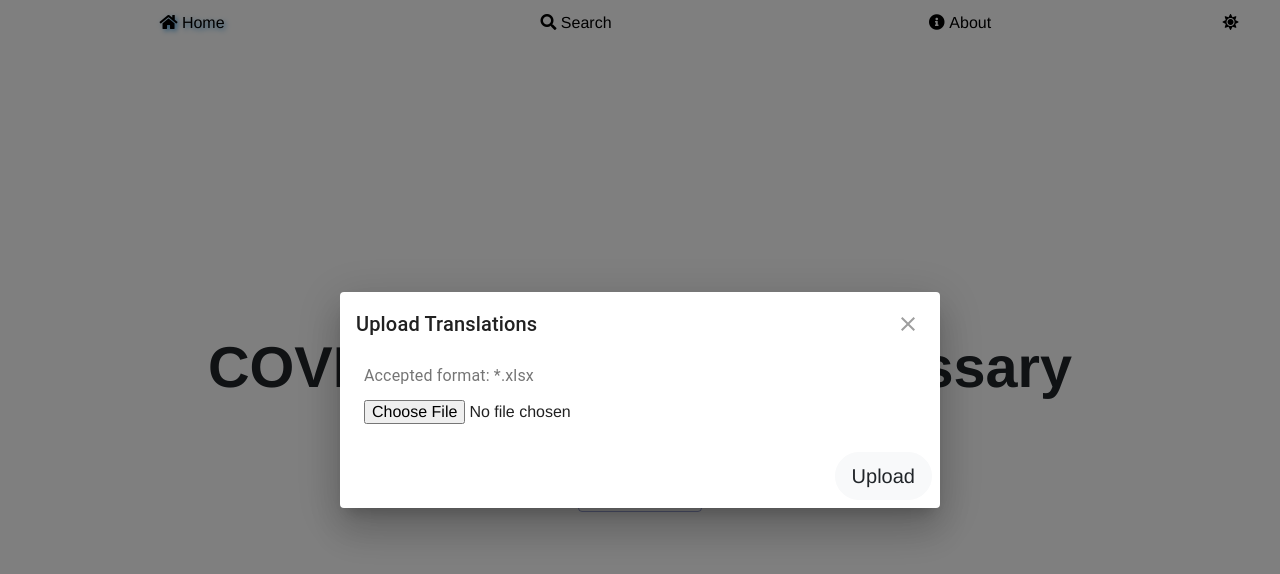
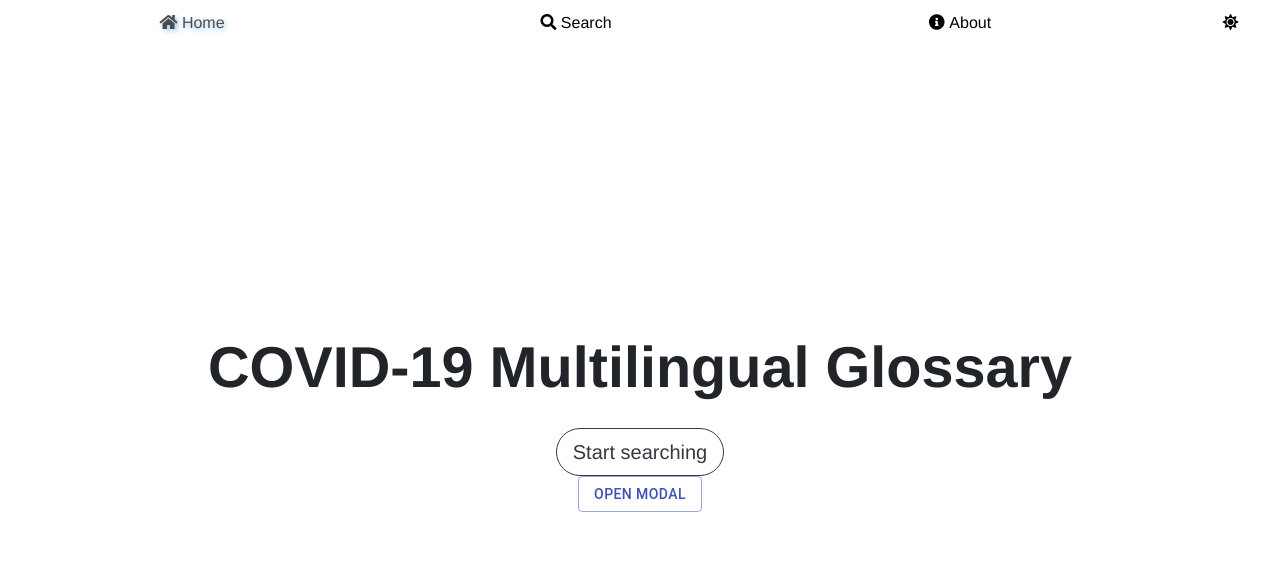
Before and after one commit to UoaWDCC/wdcc-cmlg-frontend, a React (Create React App) app: page / in a window 1280 px wide. Shown: the top 574 px of the page. Built offline with nearby package versions, Linux system fonts and the light colour scheme.

Commit message:
[CMLG-029] Update header error
Issue:
Incorrect header values for error. Missing Pinyin

Solution:
Switched to use MUI which exposes the onOpen, onClose.

Risk:
N/A

Reviewed by :
Dave, Min Sun, Eileen, Hayoon, Clarissa, Kevin

```diff
--- a/src/components/UploadPopUp.js
+++ b/src/components/UploadPopUp.js
@@ -22,14 +22,14 @@ const styles = (theme) => ({
 
 const errorMsgText = {
     invalidExtension: "Invalid file extension ",
-    invalidHeaders: "Invalid file format – Columns must be in the following order: Chinese, English, Italian, Arabic, Serbian, Croatian, Russian, German, Hebrew,  French,  Hungarian,  Slovak,  Spanish, Português, Türkçe, Greek, Romanian"
+    invalidHeaders: "Invalid file format – Columns must be in the following order: Chinese, Pinyin, English, Italian, Arabic, Serbian, Croatian, Russian, German, Hebrew,  French,  Hungarian,  Slovak,  Spanish, Português, Türkçe, Greek, Romanian"
 }
 
 function UploadPopUp() {
 
     const [file, setFile] = useState();
     const [error, setError] = useState("");
-    const [open, setOpen] = React.useState(true);
+    const [open, setOpen] = React.useState(false);
 
     function onFileChangeHandler(e) {
         setFile(e.target.files[0])
@@ -37,7 +37,7 @@ function UploadPopUp() {
 
     function handleUploadSubmit(e) { // what is e?
         console.log("file to submit", file)
-        let errMsg = "";
+        let errMsg = errorMsgText.invalidHeaders;
 
         // Validate the file => correct extension/ headers
         // Inside the validation method, set the error message and return it
```
